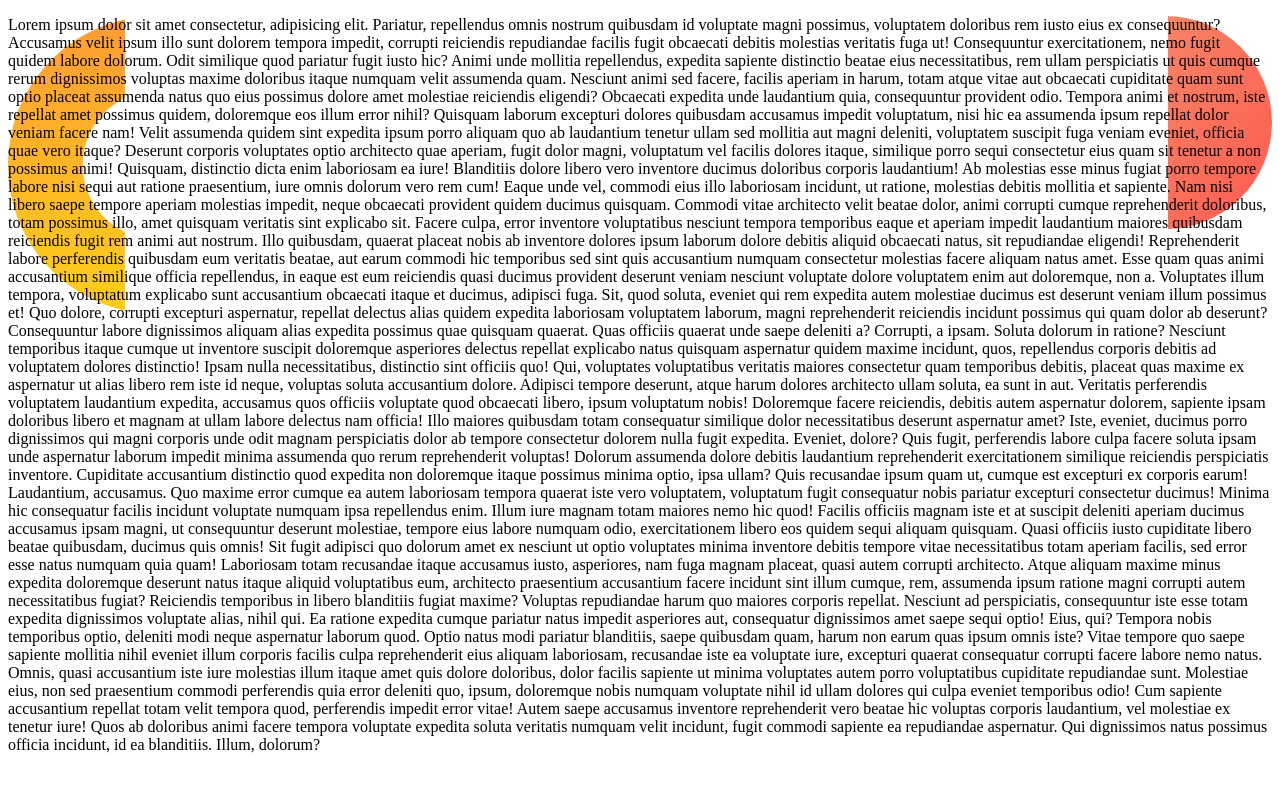
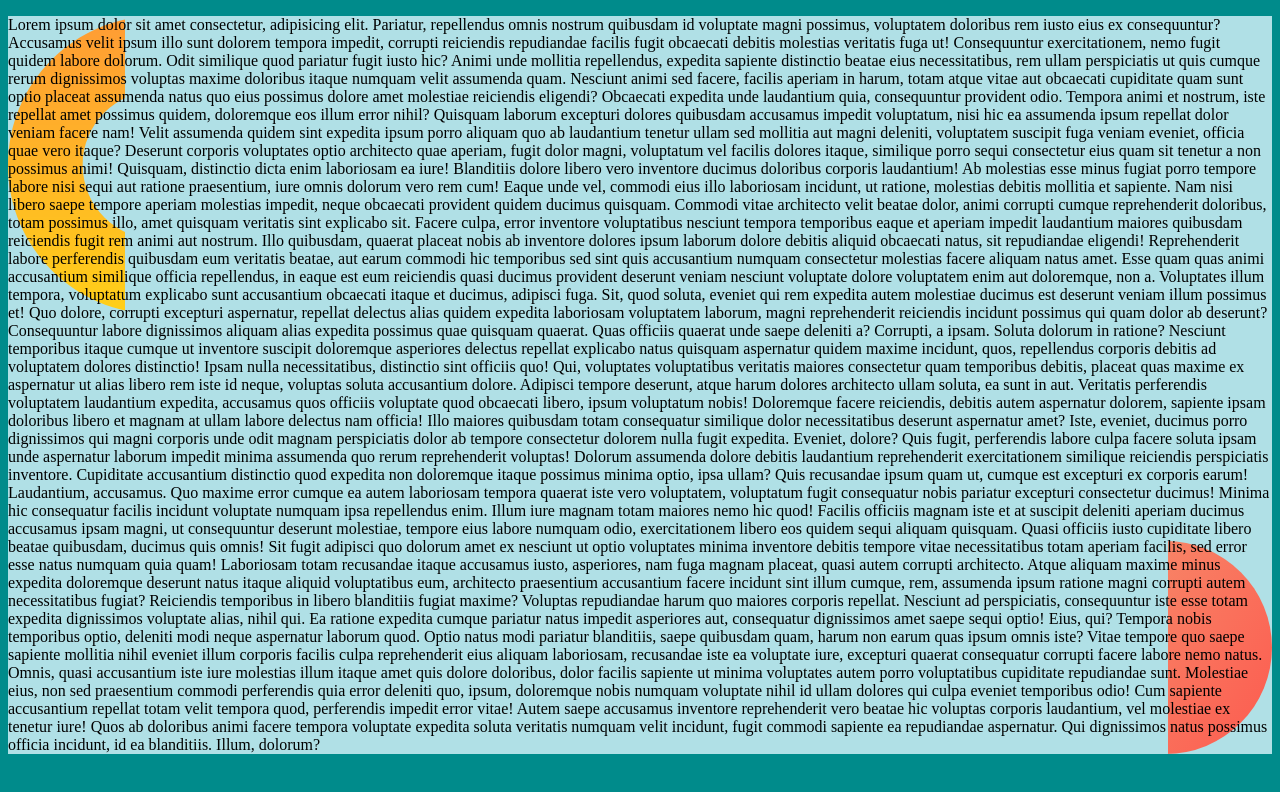
Before and after one commit to Sabbir2809/CSS3, a plain HTML site: page 4 Backgrounds/index.html in a window 1280 px wide. Drawn offline with Linux system fonts and the light colour scheme.

Commit message:
Backgrounds Style

```diff
--- a/4 Backgrounds/style.css
+++ b/4 Backgrounds/style.css
@@ -1,14 +1,16 @@
 #bg {
-  /* background-color: powderblue; */
-  background-image: url("../dream-bg.png"), url(../exp-bg.png);
+  background-color: powderblue;
+  background-image: url("../dream-bg.png"), url("../exp-bg.png");
   background-repeat: no-repeat;
-  background-position: left top, right top;
-  /* background-position: center 10%; */
-  /* background-size: contain; */
-  /* background-attachment: cover; */
-  /* background: white url('../CSS.jpg') no-repeat fixed 5% 10%; */
+  background-position: left top, right bottom;
+  /* background-attachment: cover;
+  background-size: contain; */
 }
 
-/* body {
-  background-color: powderblue;
+/* #bg{
+  background: white url('../CSS.jpg') no-repeat fixed 50% 50%;
 } */
+
+body {
+  background-color: darkcyan;
+}
```
